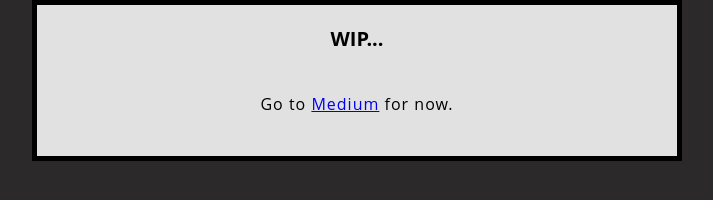
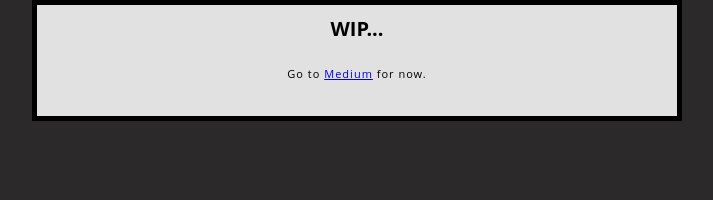
Before and after one commit to zlatkus/Port, a plain HTML site: page index.html in a window 1280 px wide. Shown: the whole page, without its empty margins (283-996 px from the left). Drawn offline with Linux system fonts and the light colour scheme.

Commit message:
Update styles.css

```diff
--- a/styles.css
+++ b/styles.css
@@ -10,7 +10,7 @@ h1 {
 }
 
 p, li {
-  font-size: 16px;
+  font-size: 11px;
   line-height: 2;
   letter-spacing: 1px;
   text-align: center;
@@ -23,7 +23,7 @@ html {
 
 body {
   width: 600px;
-  margin: 0 auto;
+  margin: auto;
   background-color: #E1E1E1;
   padding: 0 20px 20px 20px;
   border: 5px solid black;
@@ -31,7 +31,7 @@ body {
 
 h1 {
   margin: 0;
-  padding: 20px 0;
+  padding: 10px 0;
 }
 
 }
```
